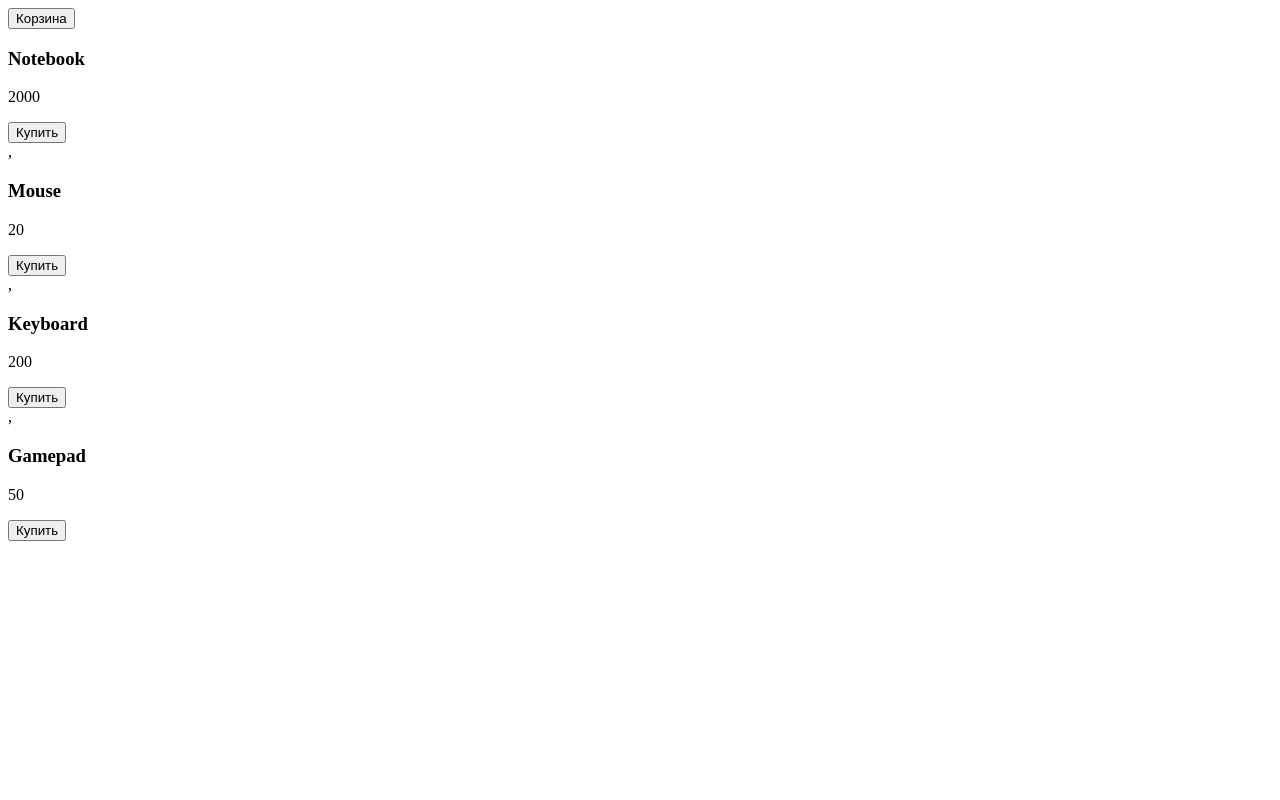
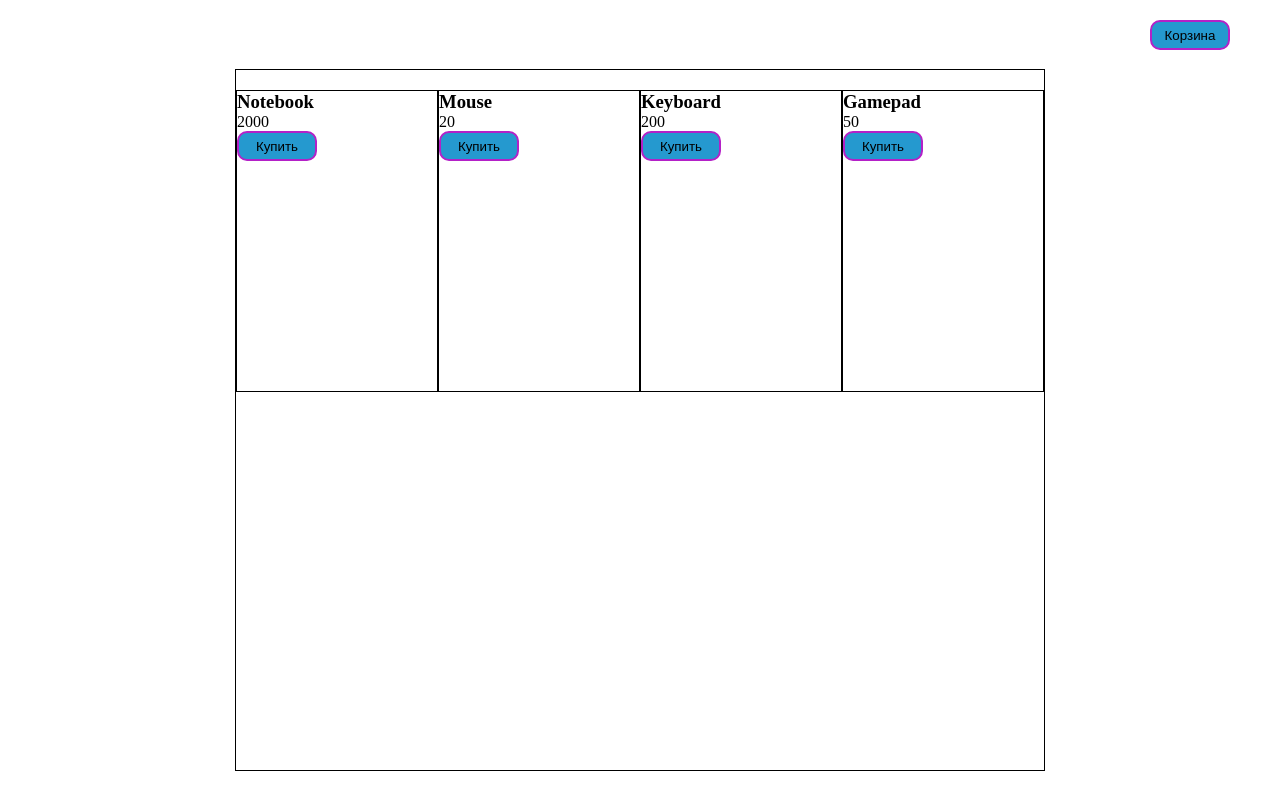
Before and after one commit to derbenevvs/JavaScript---h.w, a plain HTML site: page lesson-1/index.html in a window 1280 px wide. Drawn offline with Linux system fonts and the light colour scheme.

Commit message:
04/10/2021

```diff
--- a/lesson-1/index.html
+++ b/lesson-1/index.html
@@ -1,16 +1,22 @@
 <!DOCTYPE html>
 <html lang="en">
+
 <head>
     <meta charset="UTF-8">
     <title>Интернет-магазин</title>
+    <link rel="stylesheet" href="style.css">
 </head>
+
 <body>
     <header>
-        <button class="btn-cart" type="button">Корзина</button>
+        <div class="header-top">
+            <button class="btn-cart" type="button">Корзина</button>
+        </div>
     </header>
-    <main>
+    <div class="contener">
         <div class="products"></div>
-    </main>
+    </div>
     <script src="js/main.js"></script>
 </body>
+
 </html>
--- a/lesson-1/js/main.js
+++ b/lesson-1/js/main.js
@@ -1,12 +1,13 @@
 const products = [
-    {id: 1, title: 'Notebook', price: 2000},
-    {id: 2, title: 'Mouse', price: 20},
-    {id: 3, title: 'Keyboard', price: 200},
-    {id: 4, title: 'Gamepad', price: 50},
+    { id: 1, title: 'Notebook', price: 2000 },
+    { id: 2, title: 'Mouse', price: 20 },
+    { id: 3, title: 'Keyboard', price: 200 },
+    { id: 4, title: 'Gamepad', price: 50 },
 ];
 //Функция для формирования верстки каждого товара
 //Добавить в выводе изображение
 const renderProduct = (title, price) => {
+
     return `<div class="product-item">
                 <h3>${title}</h3>
                 <p>${price}</p>
@@ -14,9 +15,9 @@ const renderProduct = (title, price) => {
             </div>`
 };
 const renderPage = list => {
-    const productsList = list.map(item => renderProduct(item.title,item.price));
-    console.log(productsList);
-    document.querySelector('.products').innerHTML = productsList;
+    const productsList = list.map(item => renderProduct(item.title, item.price));
+    let [a, b, c, d] = productsList;
+    document.querySelector('.products').innerHTML = a + b + c + d;
 };
 
 renderPage(products);
--- /dev/null
+++ b/lesson-1/style.css
@@ -0,0 +1,47 @@
+*{
+    margin: 0;
+    padding: 0;
+}
+.contener {
+    width: 100%;
+    height: 700px;
+    display:flex;
+    align-items:center;
+    justify-content: center;
+}
+.products{
+    max-width: 1200px;
+    height: 100%;
+    border: 1px solid black;
+    display:flex;
+    justify-content: center;
+    flex-wrap: wrap;
+}
+.product-item{
+    width: 200px;
+    height: 300px;
+    border: 1px solid black;
+    margin-top: 20px;
+}
+.header-top {
+    width: 100%;
+    height: 70px;
+    display:flex;
+    justify-content:right;
+    align-items:center;
+}
+.btn-cart {
+    width: 80px;
+    height: 30px;
+    margin-right: 50px;
+    background-color: rgb(37, 153, 207);
+    border-radius: 10px;
+    border: 2px solid rgb(180, 33, 199);
+}
+.buy-btn {
+    width: 80px;
+    height: 30px;
+    background-color: rgb(37, 153, 207);
+    border-radius: 10px;
+    border: 2px solid rgb(180, 33, 199);
+    }
```
